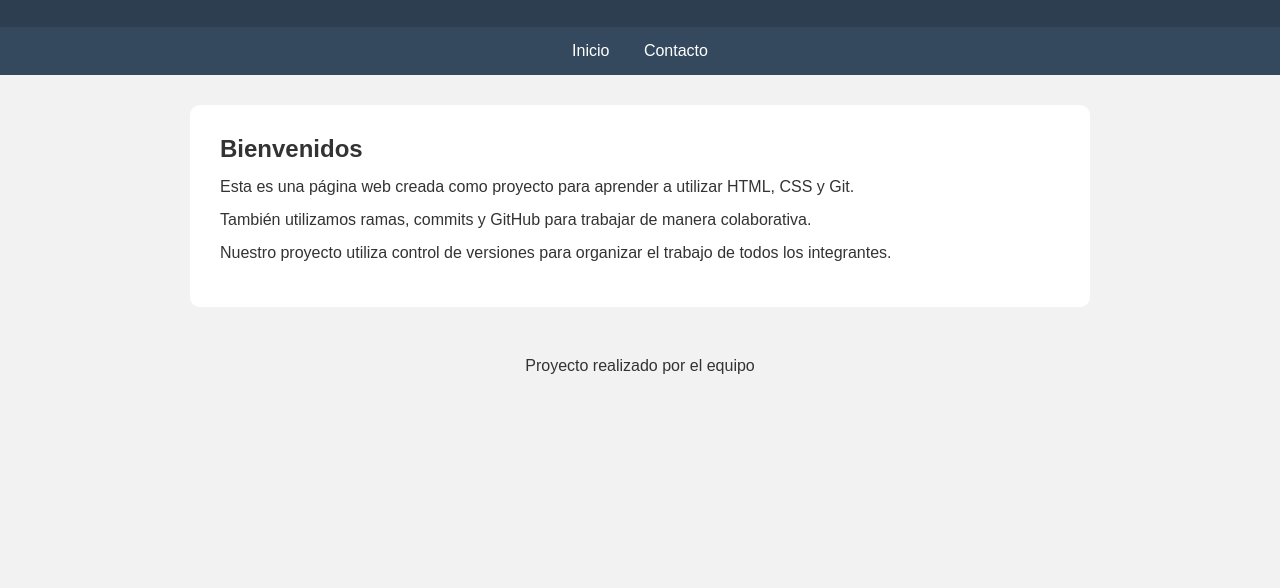
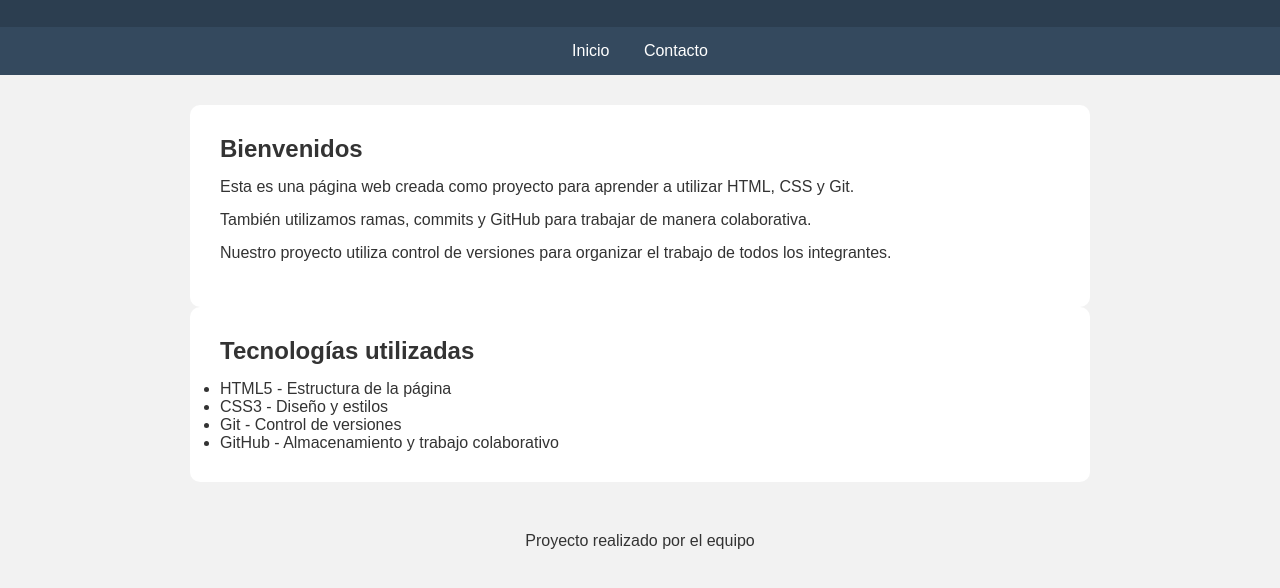
Before and after one commit to MoralesJumillaMartiniano/Mi-Proyecto-Web, a plain HTML site: page index.html in a window 1280 px wide. Shown: the part 98-686 px from the top of the page. Drawn offline with Linux system fonts and the light colour scheme.

Commit message:
seccion de tecnologias utilizadas

```diff
--- a/index.html
+++ b/index.html
@@ -38,6 +38,17 @@
                 el trabajo de todos los integrantes.
             </p>
         </section>
+
+        <section>
+            <h2>Tecnologías utilizadas</h2>
+
+            <ul>
+                <li>HTML5 - Estructura de la página</li>
+                <li>CSS3 - Diseño y estilos</li>
+                <li>Git - Control de versiones</li>
+                <li>GitHub - Almacenamiento y trabajo colaborativo</li>
+            </ul>
+        </section>
     </main>
 
     <footer>
```
